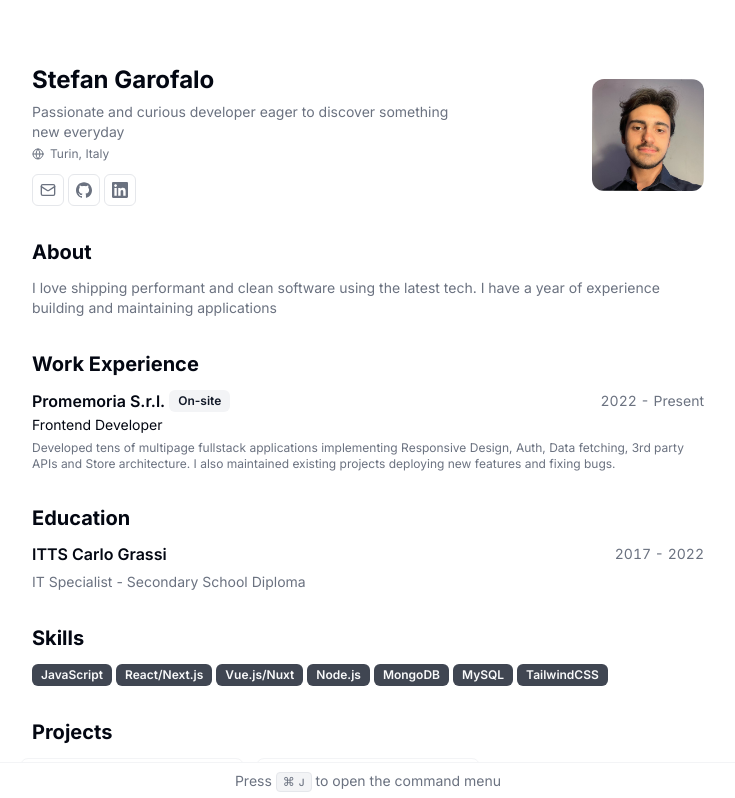
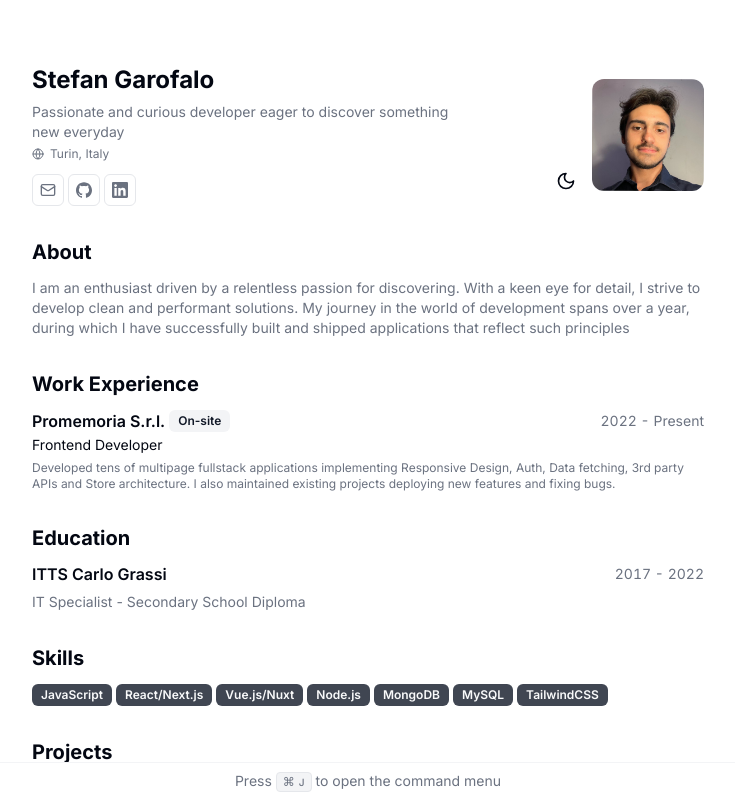
Before and after one commit to stefan-garofalo/cv, a Next.js app: page / in a window 1280 px wide. Shown: the top 798 px of the page, without its empty margins (272-1007 px from the left). Built offline with nearby package versions, Linux system fonts and the light colour scheme.

Commit message:
feat: dark mode

```diff
--- a/src/app/layout.tsx
+++ b/src/app/layout.tsx
@@ -4,6 +4,7 @@ import { Inter } from "next/font/google";
 
 import "./globals.css";
 import React from "react";
+
 
 export const metadata: Metadata = {
   title: "Create Next App",
@@ -22,7 +23,7 @@ export default function RootLayout({
   children: React.ReactNode;
 }) {
   return (
-    <html lang="en" className={inter.className}>
+    <html lang="en" className={`${inter.className} dark transition-colors duration-500`}>
       <body>{children}</body>
       <Analytics />
     </html>
--- a/src/app/page.tsx
+++ b/src/app/page.tsx
@@ -4,10 +4,11 @@ import { Badge } from "@/components/ui/badge";
 import { CommandMenu } from "@/components/command-menu";
 import { Metadata } from "next";
 import { Section } from "@/components/ui/section";
-import { GlobeIcon, MailIcon, PhoneIcon } from "lucide-react";
+import { GlobeIcon, MailIcon } from "lucide-react";
 import { Button } from "@/components/ui/button";
 import { RESUME_DATA } from "@/data/resume-data";
 import { ProjectCard } from "@/components/project-card";
+import { DarkMode } from "@/components/dark-mode";
 
 export const metadata: Metadata = {
   title: `${RESUME_DATA.name} | ${RESUME_DATA.about}`,
@@ -17,7 +18,7 @@ export const metadata: Metadata = {
 export default function Page() {
   return (
     <main className="container relative mx-auto scroll-my-12 overflow-auto p-4 print:p-12 md:p-16">
-      <section className="mx-auto w-full max-w-2xl space-y-8 bg-white print:space-y-6">
+      <section className="mx-auto w-full max-w-2xl space-y-8 print:space-y-6">
         <div className="flex items-center justify-between gap-5">
           <div className="flex-1 space-y-1.5">
             <h1 className="text-2xl font-bold">{RESUME_DATA.name}</h1>
@@ -68,14 +69,15 @@ export default function Page() {
                   <span className="underline">{RESUME_DATA.contact.email}</span>
                 </a>
               ) : null}
-
             </div>
           </div>
-
+          <div className="flex items-end gap-4">
+          <DarkMode/>
           <Avatar className="h-28 w-28">
             <AvatarImage alt={RESUME_DATA.name} src="/avatar.jpeg" />
             <AvatarFallback>{RESUME_DATA.initials}</AvatarFallback>
           </Avatar>
+          </div>
         </div>
         <Section>
           <h2 className="text-xl font-bold">About</h2>
--- a/src/components/command-menu.tsx
+++ b/src/components/command-menu.tsx
@@ -35,7 +35,7 @@ export const CommandMenu = ({ links }: Props) => {
     <>
       <button
         onClick={() => setOpen((open) => !open)}
-        className="fixed bottom-0 left-0 right-0 border-t border-t-muted bg-white p-2 text-center text-sm text-muted-foreground print:hidden"
+        className="fixed bottom-0 left-0 right-0 border-t border-t-muted bg-white dark:bg-black p-2 text-center text-sm text-muted-foreground print:hidden"
       >
         <span className="hidden lg:inline">
           Press{" "}
--- /dev/null
+++ b/src/components/dark-mode.tsx
@@ -0,0 +1,43 @@
+"use client";
+
+import { SunIcon, MoonIcon } from "lucide-react";
+import { useEffect, useState } from "react";
+
+export const DarkMode = () => {
+  const [theme, setTheme] = useState("dark");
+  useEffect(() => {
+    if (
+      localStorage.theme === "dark" ||
+      (!("theme" in localStorage) &&
+        window.matchMedia("(prefers-color-scheme: dark)").matches)
+    ) {
+      setTheme("dark")
+      document.documentElement.classList.add("dark");
+    } else {
+      setTheme("light")
+      document.documentElement.classList.remove("dark");
+    }
+  }, []);
+
+  function toggleTheme() {
+    if (localStorage.theme === "light") {
+      localStorage.theme = "dark";
+      document.documentElement.classList.add("dark");
+      setTheme("dark");
+    } else {
+      localStorage.theme = "light";
+      document.documentElement.classList.remove("dark");
+      setTheme("light");
+    }
+  }
+
+  return (
+    <button className="ml-auto" onClick={toggleTheme}>
+      {theme === "light" ? (
+        <MoonIcon height={20} width={20} />
+      ) : (
+        <SunIcon height={20} width={20} />
+      )}
+    </button>
+  );
+};
--- a/src/data/resume-data.tsx
+++ b/src/data/resume-data.tsx
@@ -9,7 +9,7 @@ export const RESUME_DATA = {
   about:
     "Passionate and curious developer eager to discover something new everyday",
   summary:
-    "I love shipping performant and clean software using the latest tech. I have a year of experience building and maintaining applications",
+    "I am an enthusiast driven by a relentless passion for discovering. With a keen eye for detail, I strive to develop clean and performant solutions. My journey in the world of development spans over a year, during which I have successfully built and shipped applications that reflect such principles",
 
   // personalWebsiteUrl: "https://jarocki.me",
   contact: {
```
